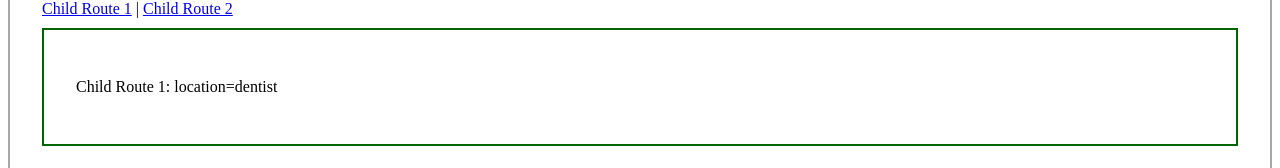
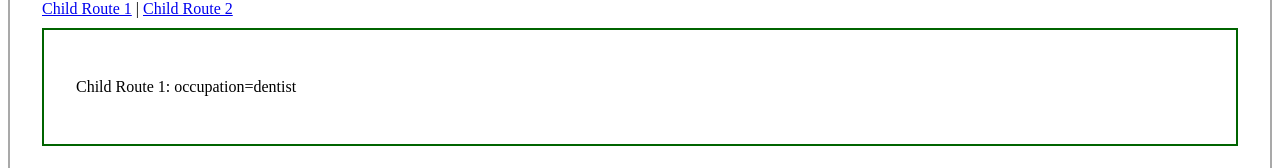
Before and after one commit to kozigh01/angular-basic-routing, an Angular app: page /component2/1/subcomponent1/dentist in a window 1280 px wide. Shown: the part 192-360 px from the top of the page. Built offline with nearby package versions, Linux system fonts and the light colour scheme.

Commit message:
fixed wording on child components

```diff
--- a/src/app/feature2/subcomponents/subcomponent2-1/subcomponent2-1.component.html
+++ b/src/app/feature2/subcomponents/subcomponent2-1/subcomponent2-1.component.html
@@ -1,3 +1,3 @@
 <p>
-  Child Route 1: location={{occupation}}
+  Child Route 1: occupation={{occupation}}
 </p>
--- a/src/app/feature2/subcomponents/subcomponent2-2/subcomponent2-2.component.html
+++ b/src/app/feature2/subcomponents/subcomponent2-2/subcomponent2-2.component.html
@@ -1,3 +1,3 @@
 <p>
-  Child Route 2: occupation={{location}}
+  Child Route 2: location={{location}}
 </p>
```
